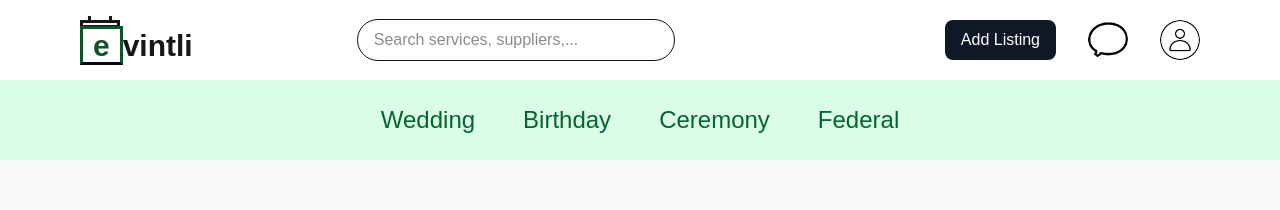
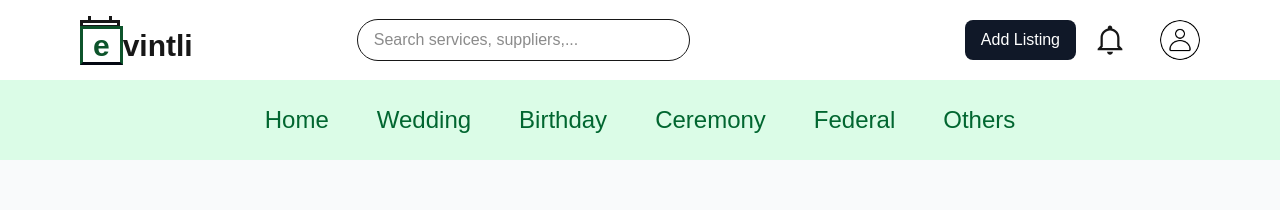
Before and after one commit to HuongNguyen0828/evintli, a Next.js app: page /home in a window 1280 px wide. Shown: the top 210 px of the page. Built offline with nearby package versions, Linux system fonts and the light colour scheme.

Commit message:
update homepage

```diff
--- a/app/home/page.js
+++ b/app/home/page.js
@@ -1,6 +1,8 @@
 import React from "react";
 import Image from "next/image";
 import Listing from "./listing"; // Adjust the import path as necessary
+import { FaBirthdayCake } from "react-icons/fa";
+import { IoMdNotificationsOutline } from "react-icons/io";
 
 const ListingList = [
   {
@@ -41,7 +43,7 @@ const ListingList = [
 
 export default function HomePage() {
   return (
-    <div className="min-h-screen bg-gray-50">
+    <div className="min-h-screen min-w-md bg-gray-50">
       {/* Top Navigation Bar */}
       <header className="flex items-center justify-between gap-36 px-20 py-4 bg-white shadow-md">
         {/* Left: Company Name */}
@@ -68,13 +70,7 @@ export default function HomePage() {
           <button className="px-4 py-2 text-white bg-gray-900 rounded-lg hover:bg-indigo-700">
             Add Listing
           </button>
-          <Image
-            src="/assets/chat.png"
-            alt="Profile"
-            height={40}
-            width={40}
-            className="w-10 h-10 rounded-full ml-4"
-          />
+          <IoMdNotificationsOutline className="text-4xl" />
           <Image
             src="/assets/profile.png"
             alt="Profile"
@@ -86,15 +82,18 @@ export default function HomePage() {
       </header>
 
       {/* Event Category Navigation */}
+
       <nav className="flex justify-center gap-4 py-4 bg-green-100">
-        {["Wedding", "Birthday", "Ceremony", "Federal"].map((event) => (
+        {["Home", "Wedding", "Birthday", "Ceremony", "Federal", "Others"].map(
+          (event) => (
             <button
               key={event}
               className="px-4 py-2 text-2xl text-green-800 hover:text-green-950 hover:underline"
             >
               {event}
             </button>
-        ))}
+          )
+        )}
       </nav>
 
       {/* Main Body - Listings */}
```
Lines whose indentation alone changed are shown as unchanged.
